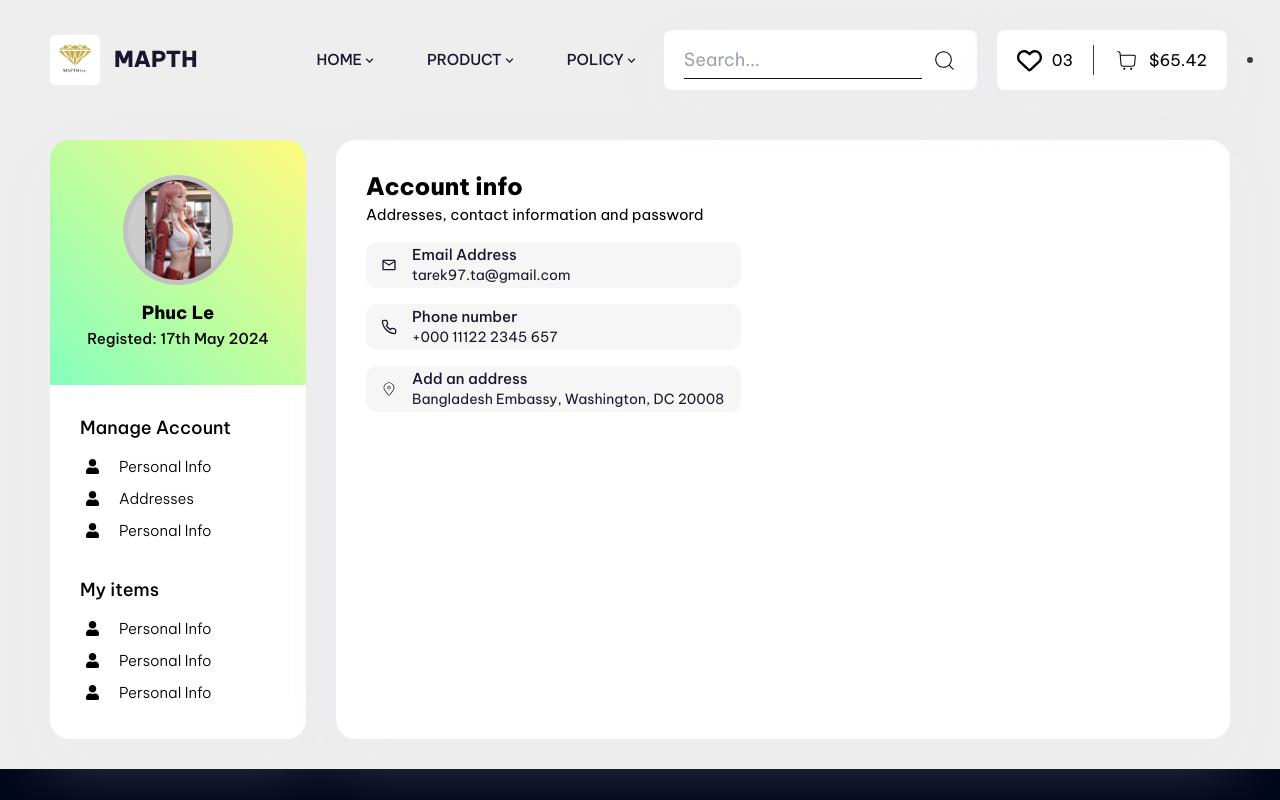
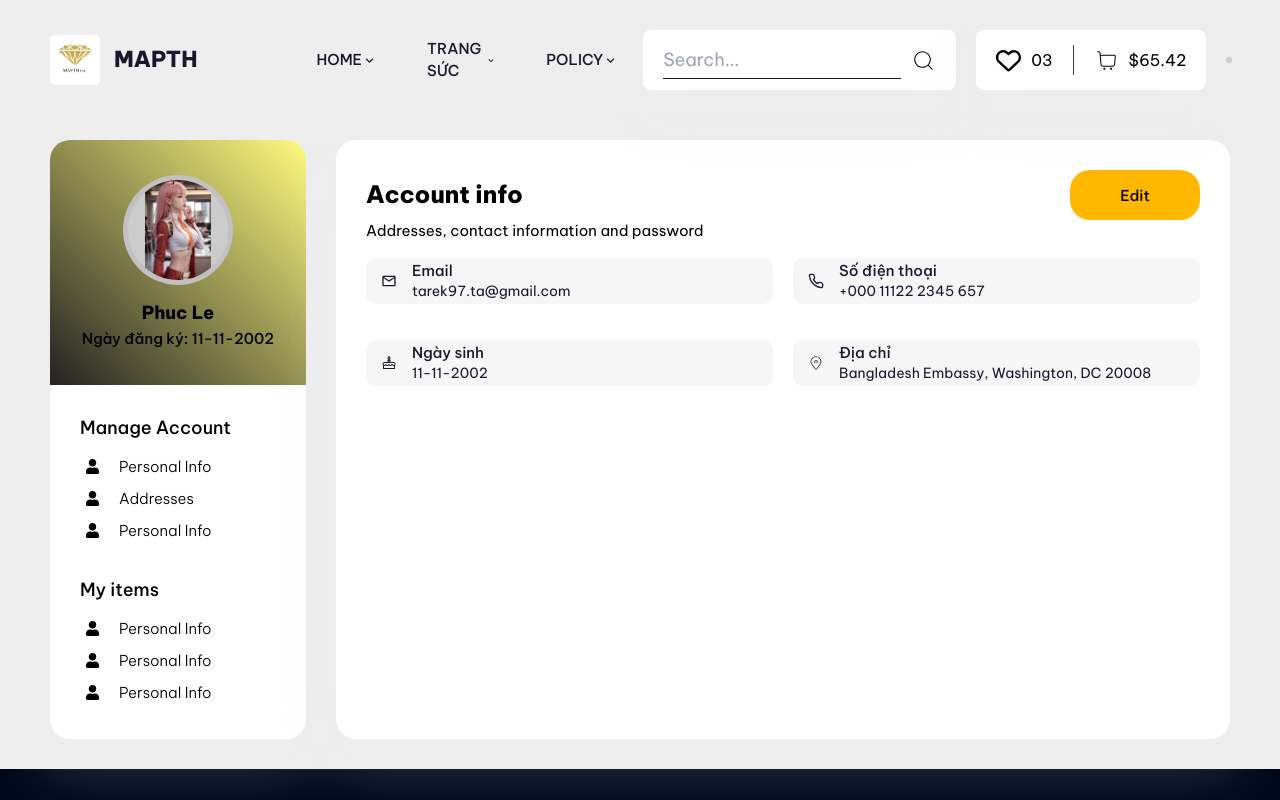
Before and after one commit to MinhTranTuan3112/DiamondShop_PRN, a React (Vite) app in the folder DiamondShop.WebApp/: page /user in a window 1280 px wide. Shown: the top 800 px of the page. Built offline with nearby package versions, Linux system fonts and the light colour scheme.

Commit message:
Update User page UI

```diff
--- a/DiamondShop.WebApp/src/Components/Layout/Header/index.tsx
+++ b/DiamondShop.WebApp/src/Components/Layout/Header/index.tsx
@@ -6,7 +6,7 @@ import { CiShoppingCart } from "react-icons/ci";
 import { CiSearch } from "react-icons/ci";
 import { FaRegHeart } from "react-icons/fa6";
 import { useState } from "react";
-import { Link, useNavigate } from "react-router-dom";
+import { Link } from "react-router-dom";
 
 const Navbar = [
   {
@@ -16,7 +16,7 @@ const Navbar = [
     src: "/",
   },
   {
-    title: "Product",
+    title: "Trang Sức",
     path: "/product",
     id: 1,
     src: "/product",
@@ -30,62 +30,32 @@ const Navbar = [
 ];
 const Product = [
   {
-    heading: "Bakery & Bread",
+    heading: "Chủng loại",
+    items: ["Nhẫn", "Dây chuyền", "Mặt dây chuyền", "Bông tai", "Lắc", "Vòng"],
+  },
+  {
+    heading: "Chất Liệu",
+    items: ["Vàng", "Bạc", "Platinum"],
+  },
+
+  {
+    heading: "Dòng hàng",
     items: [
-      "Shop All",
-      "New in Bakery",
-      "Sliced Bread",
-      "Celebrate Salad Month",
-      "Healthy Living",
-      "Fresh Flowers",
-      "Chilled Dressing",
-      "Fresh Fruit",
+      "Trang sức đính kim cương",
+      "Kim cuong viên",
+      "Trang sức công nghệ ý",
+      "Trang sức đính ngọc trai",
+      "Trang sức không đính đá",
+      "Kim cương viên",
     ],
   },
   {
-    heading: "Bakery & Bread",
-    items: [
-      "Shop All",
-      "New in Bakery",
-      "Sliced Bread",
-      "Celebrate Salad Month",
-      "Healthy Living",
-      "Fresh Flowers",
-      "Chilled Dressing",
-      "Fresh Fruit",
-    ],
-  },
-  {
-    heading: "Bakery & Bread",
-    items: [
-      "Shop All",
-      "New in Bakery",
-      "Sliced Bread",
-      "Celebrate Salad Month",
-      "Healthy Living",
-      "Fresh Flowers",
-      "Chilled Dressing",
-      "Fresh Fruit",
-    ],
-  },
-  {
-    heading: "Bakery & Bread",
-    items: [
-      "Shop All",
-      "New in Bakery",
-      "Sliced Bread",
-      "Celebrate Salad Month",
-      "Healthy Living",
-      "Fresh Flowers",
-      "Chilled Dressing",
-      "Fresh Fruit",
-    ],
+    heading: "Trang sức cưới",
+    items: ["Cầu hôn", "Kết hôn", "Kỷ niệm", "Nhẫn", "Nhẫn cặp", "Bông tai"],
   },
 ];
 
 export default function Header() {
-  const navigate = useNavigate();
-
   const [isActive, setIsActive] = useState("");
   return (
     <header className="header fixed ">
@@ -107,9 +77,9 @@ export default function Header() {
                   isActive === item.title ? "navbar-link active" : "navbar-link"
                 }
               >
-                <a onClick={() => navigate(item.path)}>{item.title}</a>
+                <a>{item.title}</a>
                 <MdKeyboardArrowDown className="navbar-arrow" />
-                {isActive === item.title && isActive === "Product" ? (
+                {isActive === item.title && isActive === Navbar[1].title ? (
                   <div className="dropdown">
                     <div className="dropdown-inner">
                       <div className="top-menu">
--- a/DiamondShop.WebApp/src/Components/Layout/Header/style.css
+++ b/DiamondShop.WebApp/src/Components/Layout/Header/style.css
@@ -53,7 +53,7 @@
 
 .navbar .navbar-link {
   cursor: pointer;
-  height: 50px;
+  height: 60px;
   color: #1a162e;
   font-size: 15px;
   font-style: normal;
@@ -117,7 +117,7 @@
 }
 
 .top-act-avatar {
-  border: 3px solid #3b3939;
+  border: 3px solid #ccc;
   width: 7rem;
   aspect-ratio: 1/1;
   border-radius: 50%;
@@ -125,7 +125,7 @@
 }
 
 .dropdown {
-  padding-top: 22px;
+  padding-top: 28px;
   position: absolute;
   left: -200px;
   top: 30px;
@@ -147,6 +147,7 @@
   text-transform: none;
   color: #1a162e;
   text-shadow: none;
+  text-transform: capitalize;
 }
 
 .top-menu {
--- a/DiamondShop.WebApp/src/pages/User/index.tsx
+++ b/DiamondShop.WebApp/src/pages/User/index.tsx
@@ -4,8 +4,18 @@ import { FaUser } from "react-icons/fa";
 import { MdOutlineMail } from "react-icons/md";
 import { LuPhone } from "react-icons/lu";
 import { CiLocationOn } from "react-icons/ci";
+import { LiaBirthdayCakeSolid } from "react-icons/lia";
 import Header from "../../Components/Layout/Header";
 import Footer from "../../Components/Layout/Footer";
+
+const User = {
+  name: "Phuc Le",
+  email: "tarek97.ta@gmail.com",
+  phone: "+000 11122 2345 657",
+  DOB: "11-11-2002",
+  Address: "Bangladesh Embassy, Washington, DC 20008",
+  registed: "11-11-2002",
+};
 
 export default function Profile() {
   return (
@@ -21,8 +31,8 @@ export default function Profile() {
               className="profile-user-avatar"
               style={{}}
             />
-            <h1 className="profile-user-name">Phuc Le</h1>
-            <p className="profile-user-desc">Registed: 17th May 2024</p>
+            <h1 className="profile-user-name">{User.name}</h1>
+            <p className="profile-user-desc">Ngày đăng ký: {User.registed}</p>
           </div>
           {/* Menu 1*/}
           <div className="profile-menu">
@@ -86,17 +96,22 @@ export default function Profile() {
           </div>
         </aside>
         <div className="profile-info">
+          <div className="profile-wrap">
             <h2 className="profile-info-heading">Account info</h2>
+
+            <button className="profile-edit-btn">Edit</button>
+          </div>
           <p className="profile-info-desc">
             Addresses, contact information and password
           </p>
+          <div className="account-inner">
             <div className="account-info">
               <span className="account-info-icon">
                 <MdOutlineMail />
               </span>
               <div className="account-info-detail">
-              <h3 className="account-info-heading">Email Address</h3>
-              <p className="account-info-desc">tarek97.ta@gmail.com</p>
+                <h3 className="account-info-heading">Email</h3>
+                <p className="account-info-desc">{User.email}</p>
               </div>
             </div>
             <div className="account-info">
@@ -104,8 +119,17 @@ export default function Profile() {
                 <LuPhone />
               </span>
               <div className="account-info-detail">
-              <h3 className="account-info-heading">Phone number</h3>
-              <p className="account-info-desc">+000 11122 2345 657</p>
+                <h3 className="account-info-heading">Số điện thoại</h3>
+                <p className="account-info-desc">{User.phone}</p>
+              </div>
+            </div>
+            <div className="account-info">
+              <span className="account-info-icon">
+                <LiaBirthdayCakeSolid />
+              </span>
+              <div className="account-info-detail">
+                <h3 className="account-info-heading">Ngày sinh</h3>
+                <p className="account-info-desc">{User.DOB}</p>
               </div>
             </div>
             <div className="account-info">
@@ -113,10 +137,9 @@ export default function Profile() {
                 <CiLocationOn />
               </span>
               <div className="account-info-detail">
-              <h3 className="account-info-heading">Add an address</h3>
-              <p className="account-info-desc">
-                Bangladesh Embassy, Washington, DC 20008
-              </p>
+                <h3 className="account-info-heading">Địa chỉ</h3>
+                <p className="account-info-desc">{User.Address}</p>
+              </div>
             </div>
           </div>
         </div>
--- a/DiamondShop.WebApp/src/pages/User/style.css
+++ b/DiamondShop.WebApp/src/pages/User/style.css
@@ -14,8 +14,7 @@
 }
 
 .profile-user {
-  background-color: #85ffbd;
-  background-image: linear-gradient(45deg, #85ffbd 0%, #fffb7d 100%);
+  background-image: linear-gradient(45deg, #232222 0%, #fffb7d 100%);
   display: flex;
   flex-direction: column;
   align-items: center;
@@ -94,10 +93,35 @@
   padding: 30px;
 }
 
+.profile-wrap {
+  display: flex;
+  align-items: center;
+}
+
 .profile-info-heading {
   font-size: 2.4rem;
   font-weight: 700;
   line-height: 141.667%;
+}
+
+.profile-edit-btn {
+  width: 130px;
+  height: 50px;
+  display: flex;
+  padding: 10px 20px;
+  border-radius: 20px;
+  justify-content: center;
+  align-items: center;
+  gap: 10px;
+  background: #ffb700;
+  margin-left: auto;
+  font-size: 1.5rem;
+  font-weight: 500;
+  line-height: 25px;
+}
+
+.profile-edit-btn:hover {
+  background: #ccc;
 }
 
 .profile-info-desc {
@@ -106,7 +130,14 @@
   line-height: 146.667%;
 }
 
+.account-inner {
+  display: flex;
+  flex-wrap: wrap; /* Cho phép phần tử con wrap vào hàng mới */
+  gap: 20px; /* Khoảng cách giữa các phần tử */
+}
+
 .account-info {
+  flex: 1 calc(50% - 10px);
   border-radius: 10px;
   background: #f6f6f6;
   color: #1a162e;
```
Lines whose indentation alone changed are shown as unchanged.
